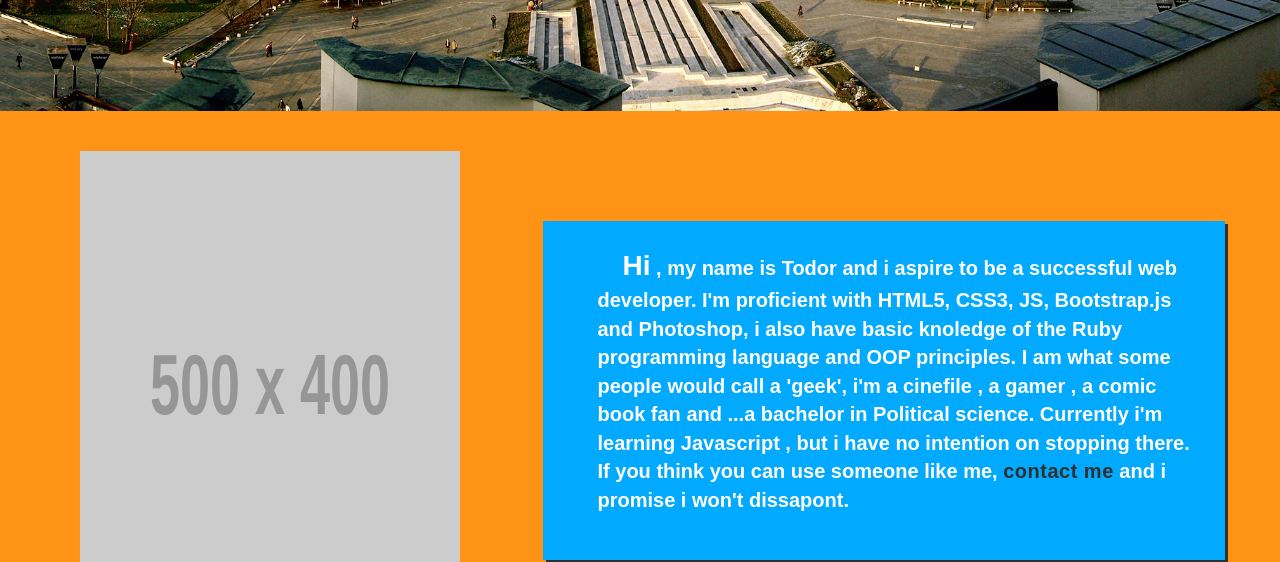
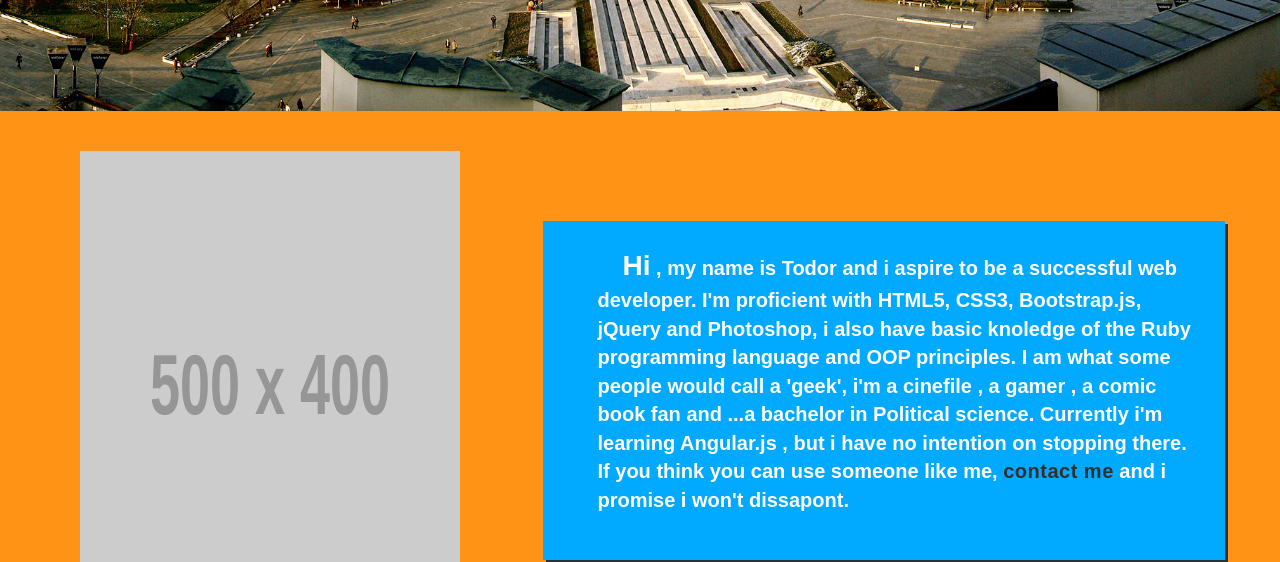
Before and after one commit to warder90/warder90.github.io, a plain HTML site: page about.html in a window 1280 px wide. Shown: the part 415-977 px from the top of the page. Drawn offline with Linux system fonts and the light colour scheme; placeholder pictures from the web are drawn by us.

Commit message:
Update about.html

```diff
--- a/about.html
+++ b/about.html
@@ -42,7 +42,7 @@
             <img src="http://placehold.it/500x400?text=Coming+soon" height="500" width="400" alt="Image cannot be shown "/>
           </div>
           <div class="col-md-7">
-            <p><span>Hi</span> , my name is Todor and i aspire to be a successful web developer. I'm proficient with HTML5, CSS3, JS, Bootstrap.js and Photoshop, i also have basic knoledge of the Ruby programming language and OOP principles. I am what some people would call a 'geek', i'm a cinefile , a gamer , a comic book fan and ...a bachelor in Political science. Currently i'm learning Javascript , but i have no intention on stopping there. If you think you can use someone like me, <a href="contact.html">contact me</a> and i promise i won't dissapont.
+            <p><span>Hi</span> , my name is Todor and i aspire to be a successful web developer. I'm proficient with HTML5, CSS3, Bootstrap.js, jQuery and Photoshop, i also have basic knoledge of the Ruby programming language and OOP principles. I am what some people would call a 'geek', i'm a cinefile , a gamer , a comic book fan and ...a bachelor in Political science. Currently i'm learning Angular.js , but i have no intention on stopping there. If you think you can use someone like me, <a href="contact.html">contact me</a> and i promise i won't dissapont.
           </div>
         </div>
       </div>
```
